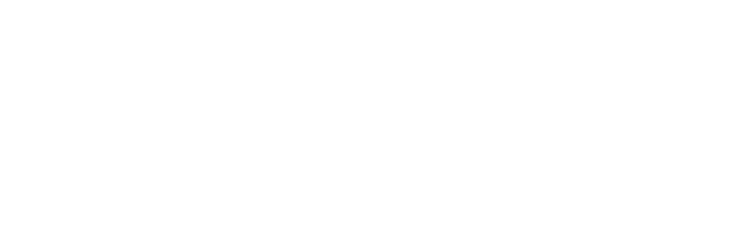
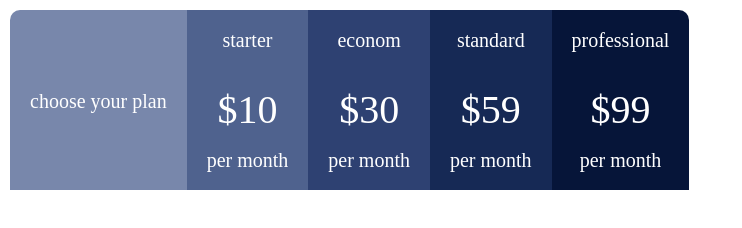
Before and after one commit to Al-x-R/table_styling, a plain HTML site: page index.html in a window 1280 px wide. Shown: the whole page, without its empty margins (0-742 px from the left). Drawn offline with Linux system fonts and the light colour scheme.

Commit message:
Create table header

```diff
--- a/css/style.css
+++ b/css/style.css
@@ -1 +1,55 @@
 @import "reset.css";
+
+table {
+    margin: 10px;
+    border-radius: 10px;
+}
+
+tr, th, td {
+    padding: 20px;
+    text-align: center;
+}
+
+thead {
+    color: white;
+    font-size: 20px;
+}
+
+thead tr > th:nth-child(1) {
+    background-color: #7887ab;
+}
+
+thead tr > th:nth-child(2) {
+    background-color: #4f628e;
+}
+
+thead tr > th:nth-child(3) {
+    background-color: #2e4172;
+}
+
+thead tr > th:nth-child(4) {
+    background-color: #162955;
+}
+
+thead tr > th:nth-child(5) {
+    background-color: #061539;
+
+}
+
+.title th:first-child {
+    border-top-left-radius: 10px;
+}
+
+.title th:last-child {
+    border-top-right-radius: 10px;
+}
+
+thead th:first-child > div {
+    position: relative;
+    top: -15px;
+}
+
+.price span {
+    display: block;
+    font-size: 40px;
+}
--- a/index.html
+++ b/index.html
@@ -5,6 +5,34 @@
     <link rel="stylesheet" href="css/style.css">
 </head>
 <body>
+<table>
+    <thead>
+        <tr class="title">
+            <th></th>
+            <th>starter</th>
+            <th>econom</th>
+            <th>standard</th>
+            <th>professional</th>
+        </tr>
+        <tr>
+            <th class="price-info">
+                <div>choose your plan</div>
+            </th>
+            <th class="price-info">
+                <div class="price"><span>$10</span> <br> per month</div>
+            </th>
+            <th class="price-info">
+                <div class="price"><span>$30</span> <br> per month</div>
+            </th>
+            <th class="price-info">
+                <div class="price"><span>$59</span> <br> per month</div>
+            </th>
+            <th class="price-info">
+                <div class="price"><span>$99</span> <br> per month</div>
+            </th>
+        </tr>
+    </thead>
 
+</table>
 </body>
 </html>
```
